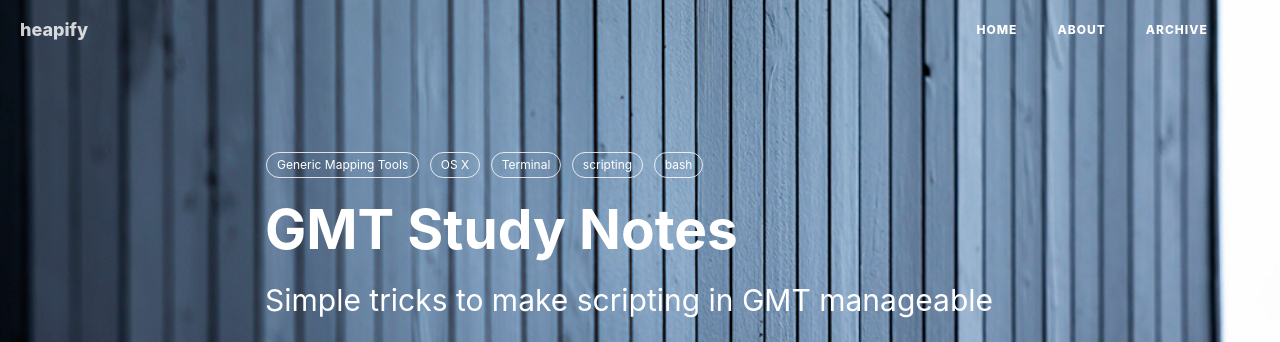
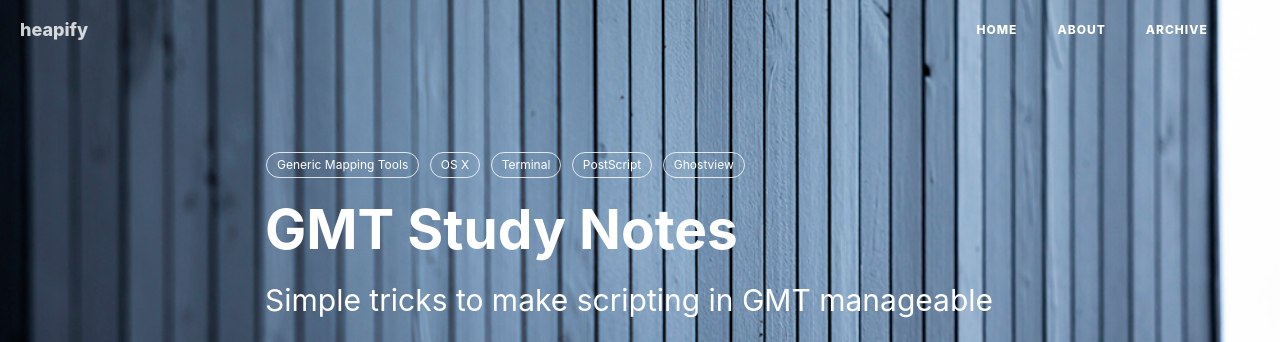
Before and after one commit to gengyu89/gengyu89.github.io, a Jekyll site: the page built from _posts/2020-10-15-gmt-study-notes.markdown, in a window 1280 px wide and 900 px high. Shown: the top 342 px of the window. Built offline with Jekyll 4.4.1, drawn with Linux system fonts in a browser that asks for light colours; nearby versions of some CDN libraries; comment, search, counter and statistics services are not loaded.

````diff
--- a/_posts/2020-10-15-gmt-study-notes.markdown
+++ b/_posts/2020-10-15-gmt-study-notes.markdown
@@ -10,8 +10,8 @@
     - Generic Mapping Tools
     - OS X
     - Terminal
-    - scripting
-    - bash
+    - PostScript
+    - Ghostview
 ---
 
 **Timeline**
--- a/_posts/2021-01-03-rand-nums-in-java.markdown
+++ b/_posts/2021-01-03-rand-nums-in-java.markdown
@@ -1,7 +1,7 @@
 ---
 layout:     post
-title:      "为什么说Java中的随机数都是伪随机数？"
-subtitle:   "为什么说Java中的随机数都是伪随机数？ - GreatAnt - 博客园"
+title:      "为什么说 Java 中的随机数都是伪随机数？"
+subtitle:   "为什么说 Java 中的随机数都是伪随机数？ - GreatAnt - 博客园"
 date:       2021-01-03 12:00:00
 author:     "heapify"
 header-img: "img/home-bg.jpg"
@@ -28,7 +28,7 @@
 #### 不用种子的不随机性会增大的原因：
 `java.Math.Random()`实际是在内部调用`java.util.Random()`的,使用一个和当前系统时间有关的数字作为种子数。两个随机数就很可能相同。
 ```java
-double a = Math.random()；
+double a = Math.random();
 double b = Math.random();
 Random r1 = new Random();
 r1.nextInt(10);
--- a/_posts/2021-11-19-reinventing-javascript.markdown
+++ b/_posts/2021-11-19-reinventing-javascript.markdown
@@ -48,7 +48,7 @@
 ```
 TypeScript 并不关心 Interface 本身的名字，与其说是「类型」，它更像是一种约束。一个对象只要有一个字符串类型的 label 属性，就可以说它满足了 LabeledValue 的约束。它可以是一个其他类的实例、可以是字面量、可以有额外的属性；只要它满足 LabeledValue 所要求的属性，就可以被赋值给这个类型的变量、传递给这个类型的参数。
 
-前面提到 Interface 实际上是一组属性或一组约束的集合，说到集合，当然就可以进行交集、并集之类的运算。例如type C = A & B 表示 C 需要同时满足类型 A 和类型 B 的约束，可以简单地实现类型的组合；而 type C = A | B 则表示 C 只需满足 A 和 B 任一类型的约束，可以实现联合类型（Union Type）。
+前面提到 Interface 实际上是一组属性或一组约束的集合，说到集合，当然就可以进行交集、并集之类的运算。例如type C = A & B 表示 C 需要同时满足类型 A 和类型 B 的约束，可以简单地实现类型的组合；而 type C = A \| B 则表示 C 只需满足 A 和 B 任一类型的约束，可以实现联合类型（Union Type）。
 
 接下来我会挑选一些 TypeScript 具有代表性的一些特性进行介绍，它们之间环环相扣，十分精妙。
 
````
Also changed, not shown: other parts of _posts/2021-11-19-reinventing-javascript.markdown (+1 -1 lines), README.md.
